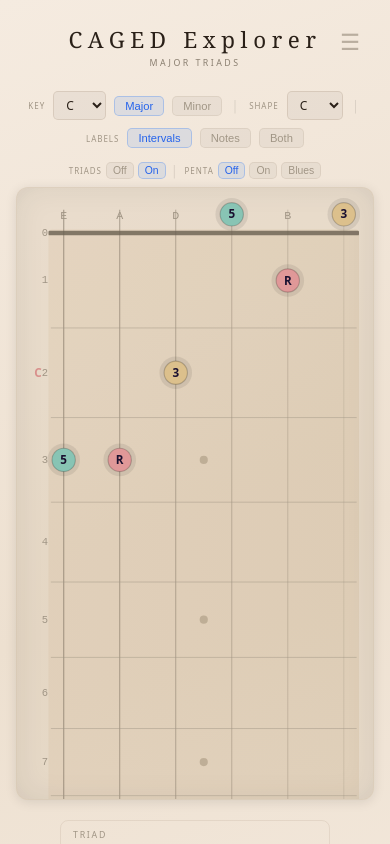
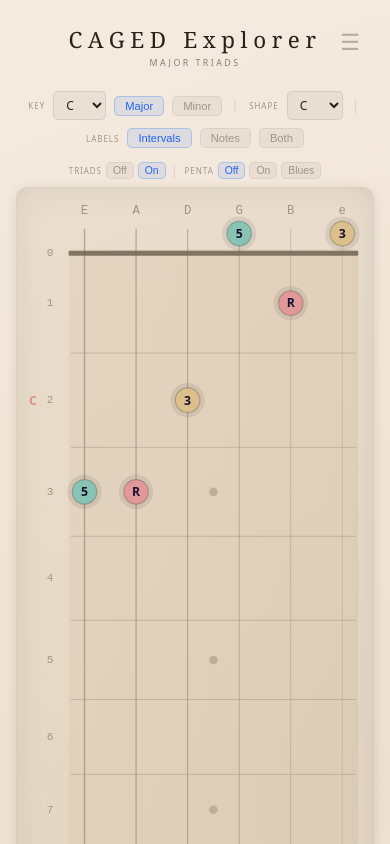
Before and after one commit to tartansandal/caged-explorer, a React (Vite) app: page / in a window 390 px wide. Shown: the top 844 px of the page. Built offline with nearby package versions, Linux system fonts and the light colour scheme.

Commit message:
fix: improve mobile fretboard spacing and remove scroll container
- Widen left margin for shape labels, move labels and fret numbers left
- Increase top margin so string labels don't overlap fretboard
- Remove scrollable box around mobile fretboard (page scrolls instead)

```diff
--- a/src/App.jsx
+++ b/src/App.jsx
@@ -186,9 +186,9 @@ const TRIAD_RADIUS   = 10;
 const PENTA_RADIUS   = 8;
 
 // Mobile (vertical) fretboard layout: nut at top, frets descending
-const STRING_SPACING_M = 48;
-const MARGIN_LEFT_M    = 40;   // space for fret numbers on left
-const MARGIN_TOP_M     = 30;   // space for string names at top
+const STRING_SPACING_M = 42;
+const MARGIN_LEFT_M    = 55;   // space for fret numbers + shape labels on left
+const MARGIN_TOP_M     = 45;   // space for string names at top
 
 const fretY  = (fret) => MARGIN_TOP_M + FRET_X[fret];
 const noteY  = (fret) => fret === 0 ? MARGIN_TOP_M - 16 : MARGIN_TOP_M + (fretXAt(fret - 1) + fretXAt(fret)) / 2;
@@ -969,7 +969,7 @@ export default function CAGEDExplorer() {
         {/* Fretboard */}
         <div style={{ background: theme.bg.panel, borderRadius: 12, padding: "10px 0", border: `1px solid ${theme.border.subtle}`,
           boxShadow: theme.fretboard.shadow,
-          ...(isMobile ? { overflowY: "auto", maxHeight: "70vh" } : { overflowX: "auto" }) }}>
+          ...(isMobile ? {} : { overflowX: "auto" }) }}>
           <svg viewBox={`0 0 ${isMobile ? svgW_M : svgW} ${isMobile ? svgH_M : svgH}`}
                style={{ width: "100%", ...(isMobile ? {} : { minWidth: 700 }), display: "block" }}>
             <defs>
@@ -1020,7 +1020,7 @@ export default function CAGEDExplorer() {
 
             {Array.from({ length: NUM_FRETS + 1 }, (_, i) => i).map(f =>
               isMobile
-                ? <text key={f} x={MARGIN_LEFT_M - 16} y={f === 0 ? MARGIN_TOP_M : noteY(f)}
+                ? <text key={f} x={MARGIN_LEFT_M - 28} y={f === 0 ? MARGIN_TOP_M : noteY(f)}
                     textAnchor="middle" dominantBaseline="central" fill={theme.text.dim} fontSize={9} fontFamily="ui-monospace, monospace">{f}</text>
                 : <text key={f} x={f === 0 ? MARGIN_LEFT : noteX(f)} y={MARGIN_TOP + 5 * STRING_SPACING + 34}
                     textAnchor="middle" fill={theme.text.dim} fontSize={9} fontFamily="ui-monospace, monospace">{f}</text>
@@ -1028,7 +1028,7 @@ export default function CAGEDExplorer() {
 
             {STR_NAMES.map((l, i) =>
               isMobile
-                ? <text key={i} x={strX(6 - i)} y={MARGIN_TOP_M - 12} textAnchor="middle" fill={theme.text.dim} fontSize={10} fontFamily="ui-monospace, monospace">{l}</text>
+                ? <text key={i} x={strX(6 - i)} y={MARGIN_TOP_M - 32} textAnchor="middle" fill={theme.text.dim} fontSize={10} fontFamily="ui-monospace, monospace">{l}</text>
                 : <text key={i} x={14} y={strY(6 - i) + 4} textAnchor="middle" fill={theme.text.dim} fontSize={10} fontFamily="ui-monospace, monospace">{l}</text>
             )}
 
@@ -1093,7 +1093,7 @@ export default function CAGEDExplorer() {
                   const cy = avg < 0.5 ? MARGIN_TOP_M : noteY(Math.round(avg));
                   return <text
                     key={`${sh}-${ci}`}
-                    x={MARGIN_LEFT_M - 22}
+                    x={MARGIN_LEFT_M - 42}
                     y={cy}
                     textAnchor="middle"
                     dominantBaseline="central"
```
